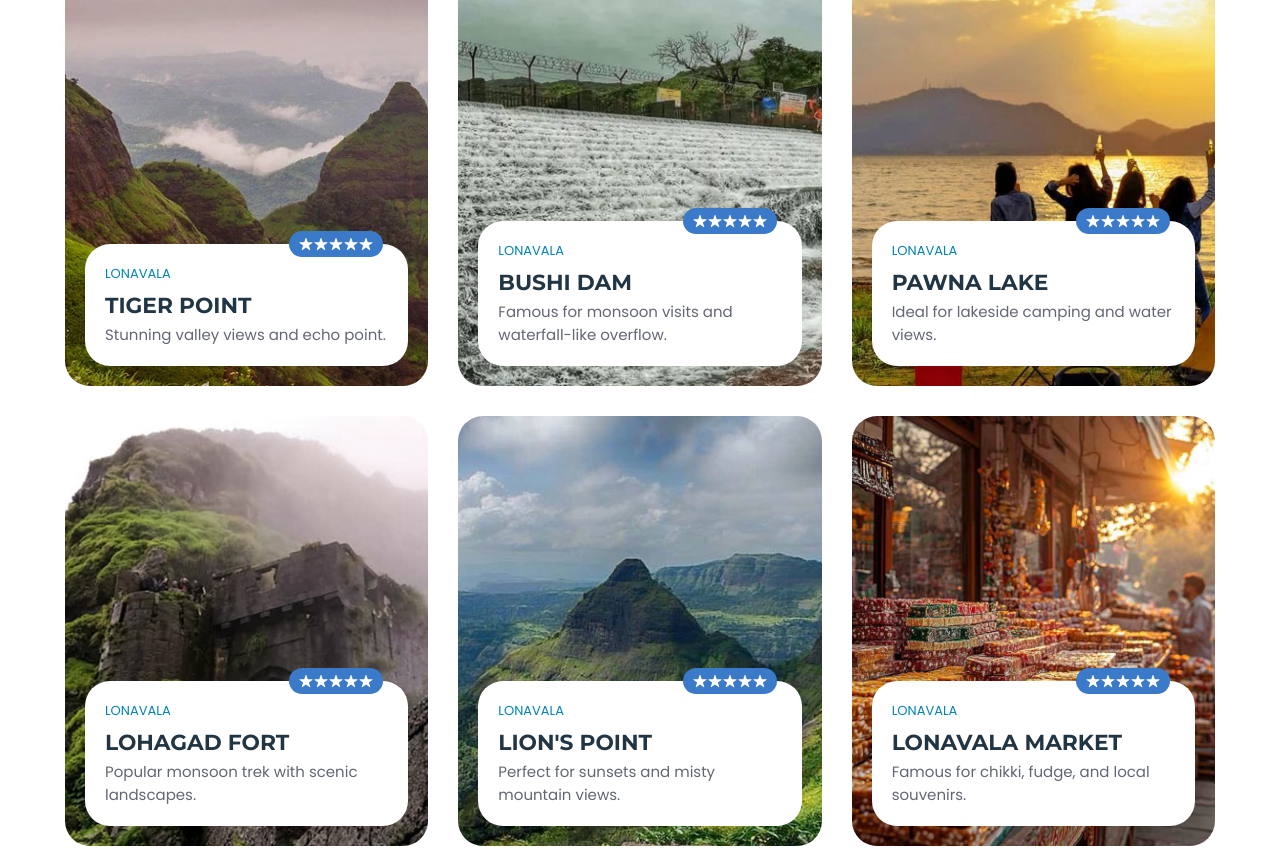
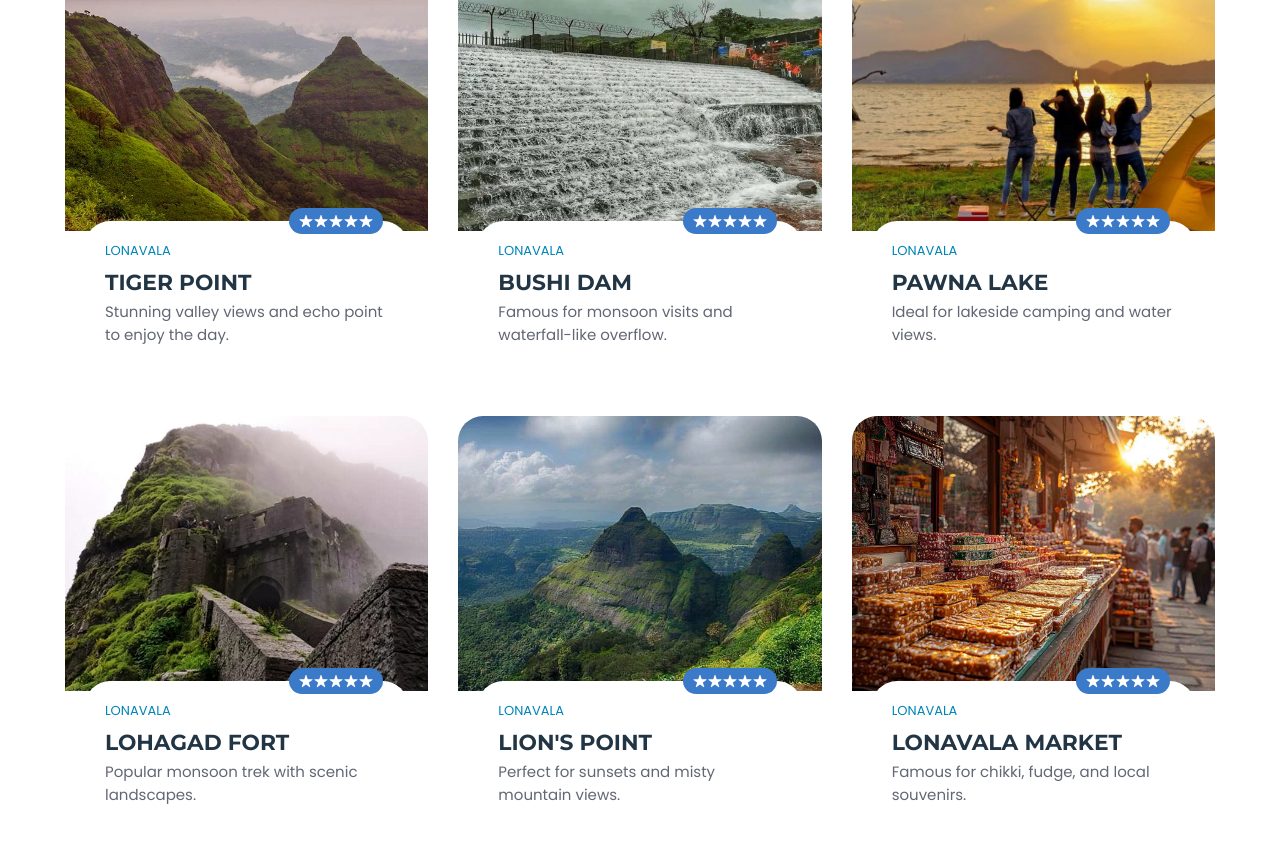
Before and after one commit to DevPatson/villa, a plain HTML site: page index.html in a window 1280 px wide. Shown: the part 1413-2262 px from the top of the page. Drawn offline with nearby package versions, Linux system fonts and the light colour scheme.

Commit message:
Add files via upload

```diff
--- a/index.html
+++ b/index.html
@@ -293,7 +293,7 @@
             <li>
               <div class="popular-card">
 
-                <figure class="card-img">
+                <figure class="card-img" style="height: 64%;">
                   <img src="./assets/images/tiger_point.webp" alt="San miguel, italy" loading="lazy">
                 </figure>
 
@@ -316,7 +316,7 @@
                   </h3>
 
                   <p class="card-text">
-                    Stunning valley views and echo point.
+                    Stunning valley views and echo point to enjoy the day.
                   </p>
 
                 </div>
@@ -327,7 +327,7 @@
             <li>
               <div class="popular-card">
 
-                <figure class="card-img">
+                <figure class="card-img" style="height: 64%;">
                   <img src="./assets/images/bushi_dam.webp" alt="Lonavala" loading="lazy">
                 </figure>
 
@@ -361,7 +361,7 @@
             <li>
               <div class="popular-card">
 
-                <figure class="card-img">
+                <figure class="card-img" style="height: 64%;">
                   <img src="./assets/images/pawana_lake.jpg" alt="Pawna Lake" loading="lazy">
                 </figure>
 
@@ -394,7 +394,7 @@
             <li>
               <div class="popular-card">
 
-                <figure class="card-img">
+                <figure class="card-img" style="height: 64%;">
                   <img src="./assets/images/lohagad.jpg" alt="Lonavala" loading="lazy">
                 </figure>
 
@@ -427,7 +427,7 @@
             <li>
               <div class="popular-card">
 
-                <figure class="card-img">
+                <figure class="card-img" style="height: 64%;">
                   <img src="./assets/images/lionpoint.jpg" alt="Lonavala" loading="lazy">
                 </figure>
 
@@ -461,7 +461,7 @@
             <li>
               <div class="popular-card">
 
-                <figure class="card-img">
+                <figure class="card-img" style="height: 64%;">
                   <img src="./assets/images/localmarket.jpg" alt="Lonavala" loading="lazy">
                 </figure>
 
```
